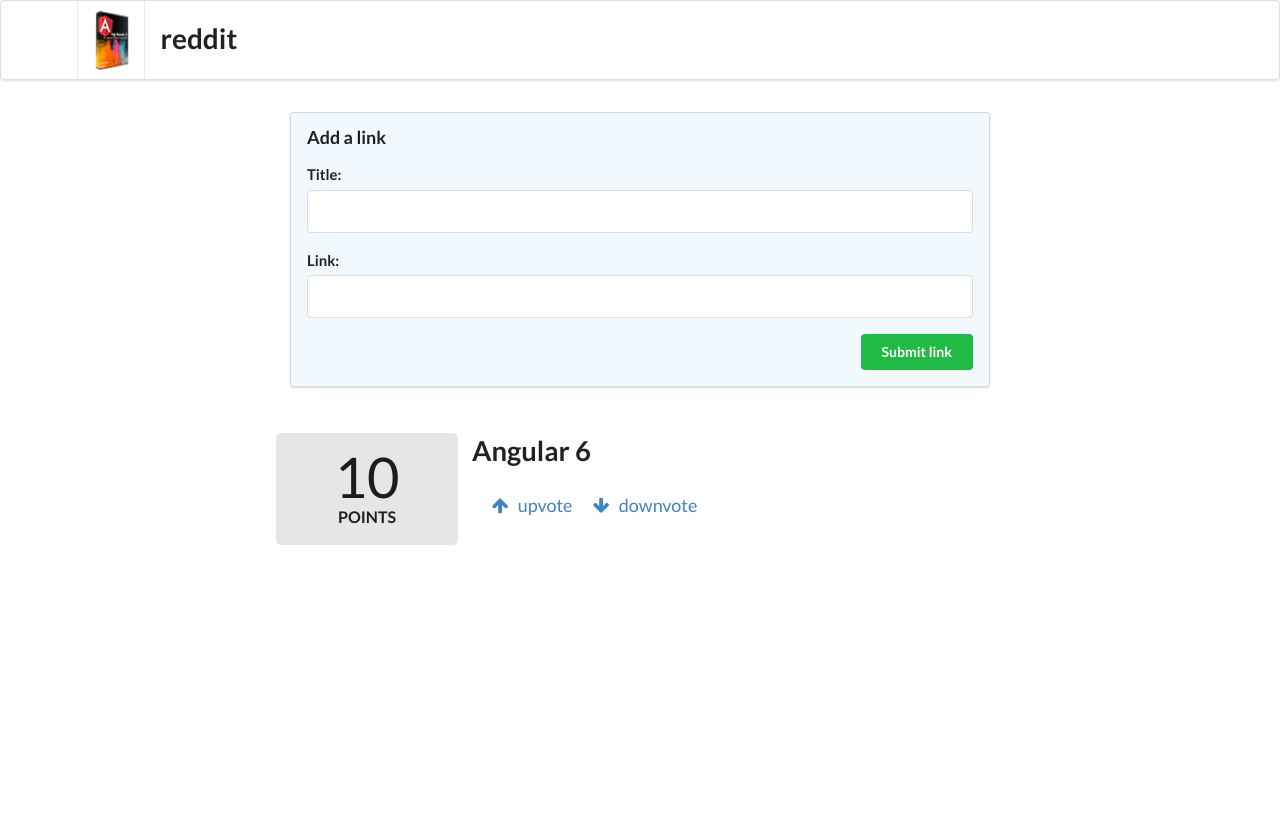
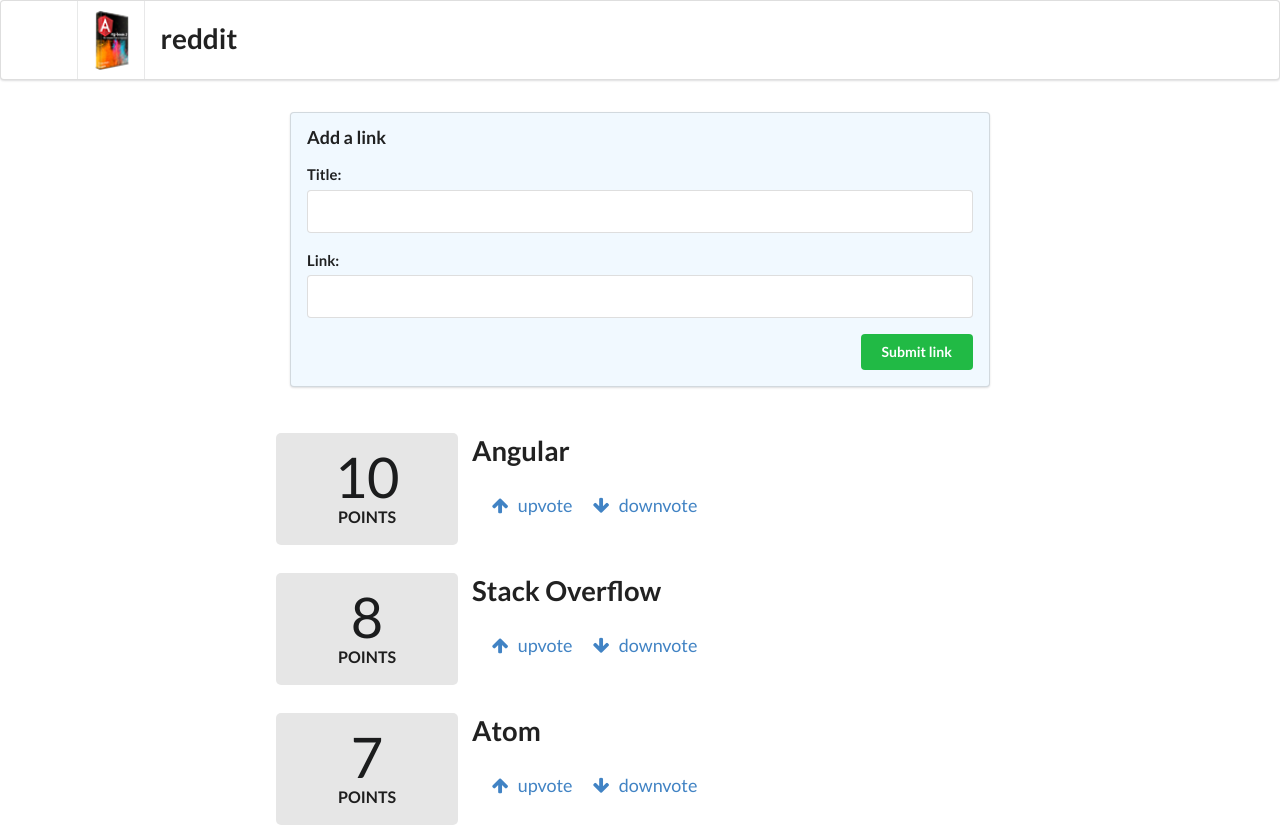
Before and after one commit to d0vi/minimal-reddit, an Angular app: page / in a window 1280 px wide. Before the commit the page ends 800 px from the top, so only its background shows below. Built offline with nearby package versions, Linux system fonts and the light colour scheme.

Commit message:
The application can display now a list of articles

```diff
--- a/src/app/app.component.html
+++ b/src/app/app.component.html
@@ -14,6 +14,6 @@
       (click)="addArticle(title, link)">Submit link</button>
   </form>
   <div class="ui grid posts">
-    <app-article></app-article>
+    <app-article *ngFor="let article of articles" [article]="article"></app-article>
   </div>
 </div>
--- a/src/app/app.component.ts
+++ b/src/app/app.component.ts
@@ -1,4 +1,6 @@
 import { Component } from '@angular/core';
+
+import { Article } from './article/article';
 
 @Component({
   selector: 'app-root',
@@ -6,8 +8,20 @@
   styleUrls: ['./app.component.css']
 })
 export class AppComponent {
+
+  articles: Article[];
+
+  constructor () {
+    this.articles = [
+      new Article('Angular', 'https://angular.io', 10),
+      new Article('Stack Overflow', 'https://stackoverflow.com', 8),
+      new Article('Atom', 'https://atom.io', 7)
+    ];
+  }
+
   addArticle(title: HTMLInputElement, link: HTMLInputElement) {
     console.log(`Adding article: ${title.value} (${link.value})`);
     return false;
   }
+
 }
--- a/src/app/article/article.component.ts
+++ b/src/app/article/article.component.ts
@@ -1,4 +1,4 @@
-import { Component, OnInit, HostBinding } from '@angular/core';
+import { Component, OnInit, HostBinding, Input } from '@angular/core';
 
 import { Article } from './article';
 
@@ -10,12 +10,9 @@
 export class ArticleComponent implements OnInit {
 
   @HostBinding('attr.class') cssClass = 'row';
-  article: Article;
+  @Input() article: Article;
 
-  constructor() {
-    this.article = new Article('Angular 6', 'https://angular.io', 10);
-  }
-
+  constructor() { }
 
   voteUp(): boolean {
     this.article.voteUp();
```
